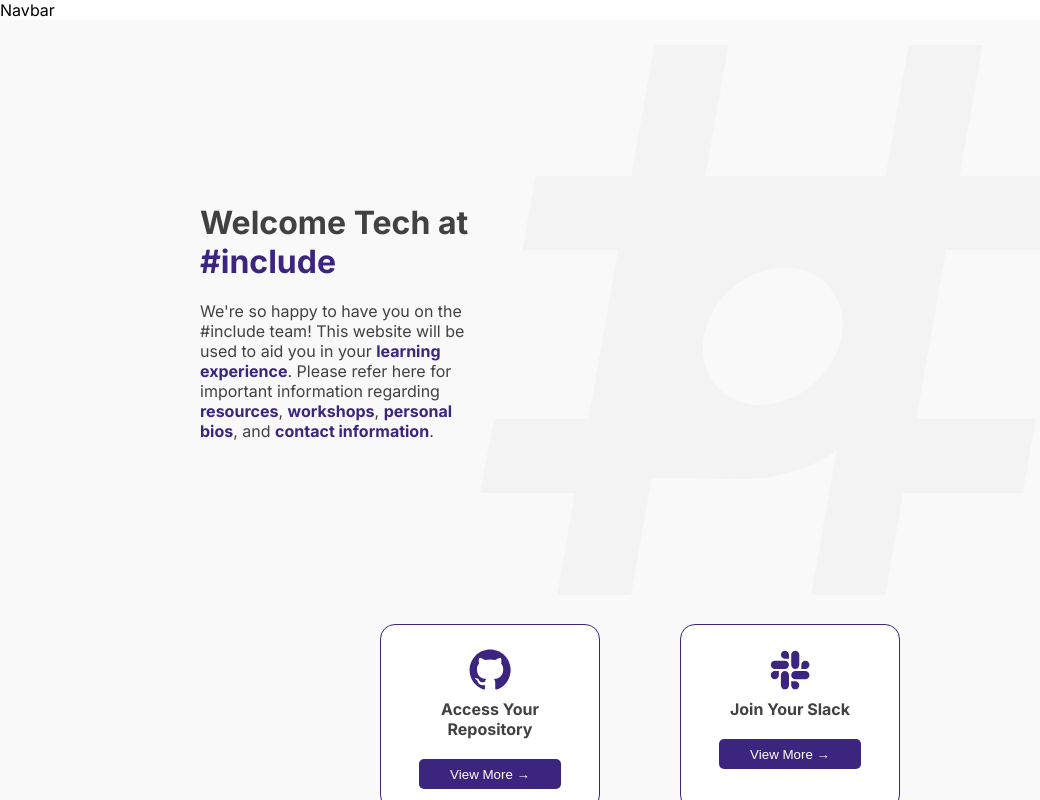
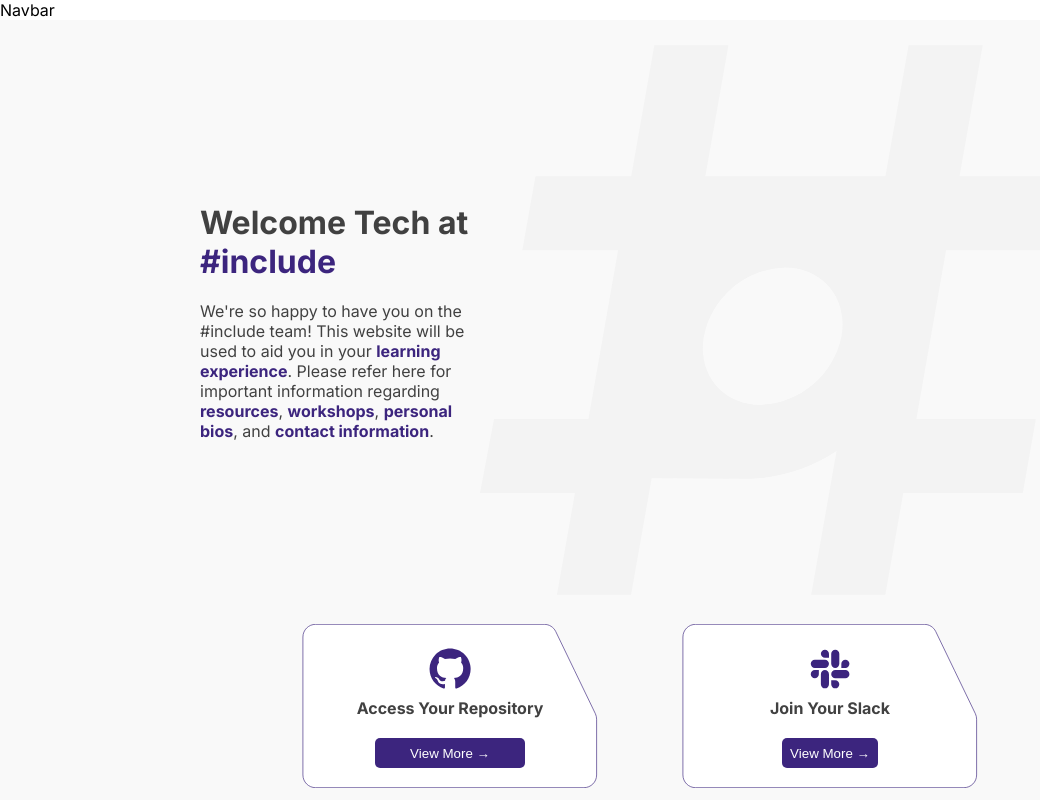
Before and after one commit to include-davis/cohort-platform, a Next.js app: page / in a window 1280 px wide. Shown: the top 800 px of the page, without its empty margins (0-1040 px from the left). Built offline with nearby package versions, Linux system fonts and the light colour scheme.

Commit message:
finished desktop view

```diff
--- a/app/_components/welcome/quickLinkCard.jsx
+++ b/app/_components/welcome/quickLinkCard.jsx
@@ -4,10 +4,14 @@ import Image from 'next/image';
 export function QuickLinkCard({ image, title }){
     return(
         <div className={styles.link_card}>
-            <Image src={image} alt={image} width={50} height={50}/>
-            <p><b>{title}</b></p>
-            <br/>
-            <button className={styles.link_button}>View More →</button>
+            <Image className={styles.folder_image} src="/welcome/folder_tab.svg" alt="folder_tab" width={300} height={300}/>
+            <div className={styles.link_content}>
+                <Image src={image} alt={image} width={50} height={50}/>
+                <p><b>{title}</b></p>
+                <br/>
+                <button className={styles.link_button}>View More →</button>
+            </div>
+
         </div>
     );
 }
--- a/app/_components/welcome/welcome.jsx
+++ b/app/_components/welcome/welcome.jsx
@@ -6,12 +6,12 @@ export default function Welcome(){
     return(
         <div className={styles.container}>
             <div className={styles.welcome}>
-                <div>
+                <div className={styles.welcome_half}>
                     <h1>Welcome Tech at <span className={styles.include_purple}>#include</span></h1>
                     <br/>
                     <p>We&apos;re so happy to have you on the #include team! This website will be used to aid you in your <b><span className={styles.include_purple}>learning experience</span></b>. Please refer here for important information regarding <b><span className={styles.include_purple}>resources</span></b>, <b><span className={styles.include_purple}>workshops</span></b>, <b><span className={styles.include_purple}>personal bios</span></b>, and <b><span className={styles.include_purple}>contact information</span></b>.</p>
                 </div>
-                <div>
+                <div className={styles.welcome_half}>
                     <Image src="/welcome/bg_logo.svg" alt="bg_logo" width={600} height={600}/>
                 </div>
             </div>
--- a/app/_components/welcome/welcome.module.scss
+++ b/app/_components/welcome/welcome.module.scss
@@ -2,26 +2,39 @@
 .container {
     padding-left: var(--edge-spacing);
     padding-right: var(--edge-spacing);
-    background-color: var(--background-light);
     align-items: center;
     color: var(--text-midtone);
+    //for mobile: padding:0px;
+    background: linear-gradient(to bottom, var(--background-light) 84%, var(--include-purple) 16%);
 }
 .welcome {
     display:flex;
     flex-direction: row;
     align-items: center;
+    //for mobile: flex-direction: column?
+}
+.welcome_half{
+    width: 50vw;
 }
 .card_container{
     display: flex;
     flex-direction: row;
     flex-wrap: wrap;
     justify-content: center;
+    //for mobile: no padding
 }
 .include_purple{
     color: var(--include-purple);
 }
 
 //for quickLinkCard.jsx
+.folder_image{
+    position:absolute;
+    bottom: 0;
+    width: 100%;
+    height: 100%;
+    align-items: center;
+}
 .link_button{
     background-color: var(--include-purple);
     color: var(--text-light);
@@ -31,15 +44,21 @@
     height: 30px;
 }
 .link_card{
-    justify-content: center;//doesnt work??
-    border-width: 1px;
-    border-color: var(--include-purple);
-    border-style:solid;
+    display: flex;
+    flex-direction: column;
+    align-items: center;
+    align-content: center;
+    position: relative;
     padding: 20px;
+    margin-bottom: 40px;
     margin-left: 40px;
     margin-right: 40px;
-    background-color: var(--foreground-light);
     text-align: center;
-    width: 25%;
+    width: 300px;
     border-radius: 15px;
+    justify-content: flex-start;
+    // background-color: aqua;
 }
+.link_content {
+    z-index: 1;
+}
```
Also changed, not shown: public/welcome/folder_tab.svg (added).
